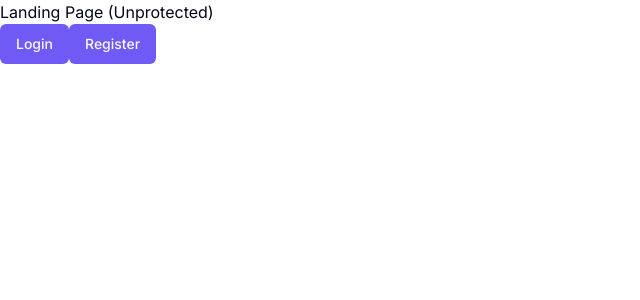
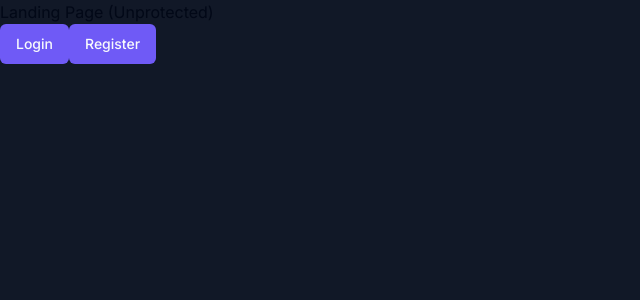
Before and after one commit to HumzaBaig/faahim, a Next.js app: page / in a window 1280 px wide. Shown: the top 300 px of the page, without its empty margins (0-640 px from the left). Built offline with nearby package versions, Linux system fonts and the light colour scheme.

Commit message:
create landing page layout.tsx file with base styling

```diff
--- /dev/null
+++ b/app/(landing)/layout.tsx
@@ -0,0 +1,9 @@
+const LandingLayout = ({ children }: { children: React.ReactNode }) => {
+  return (
+    <main className="h-full bg-[#111827] overflow-auto">
+      <div className="mx-auto max-w-screen-xl h-full w-full">{children}</div>
+    </main>
+  );
+};
+
+export default LandingLayout;
```
